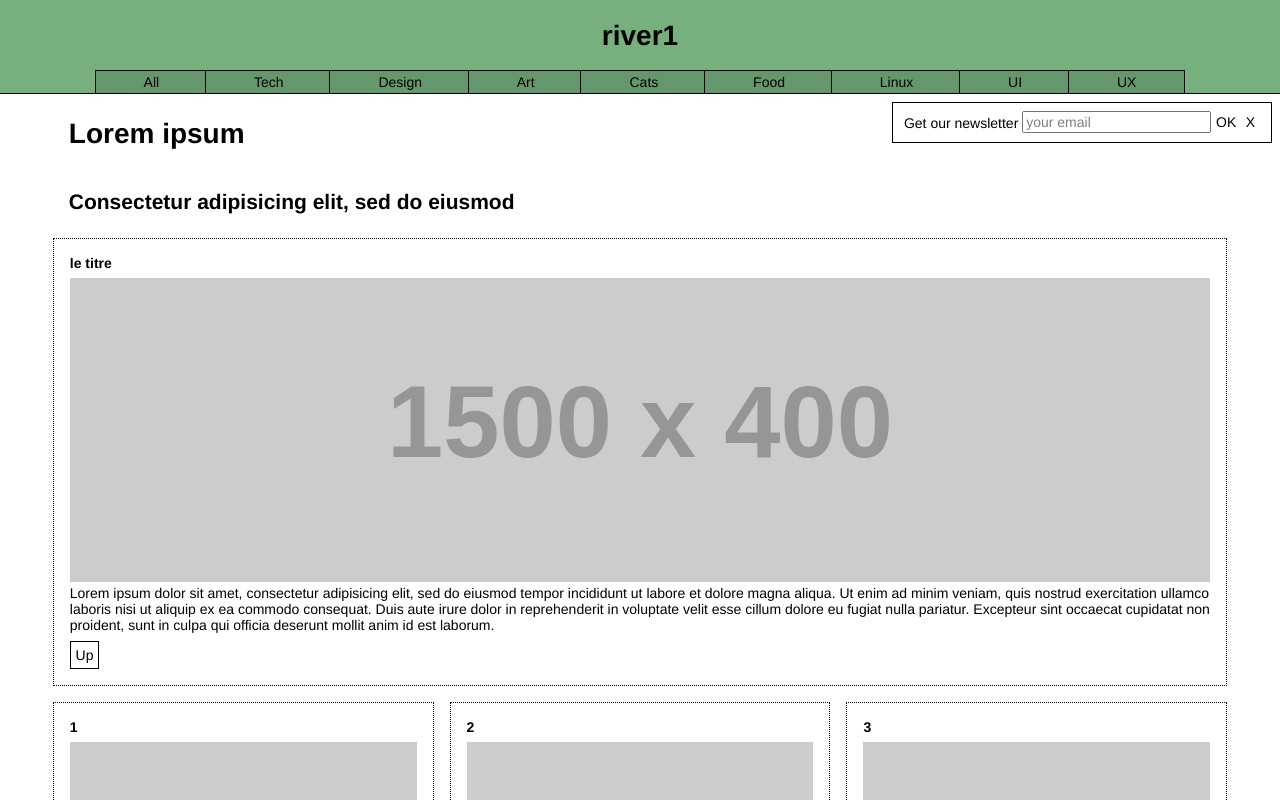
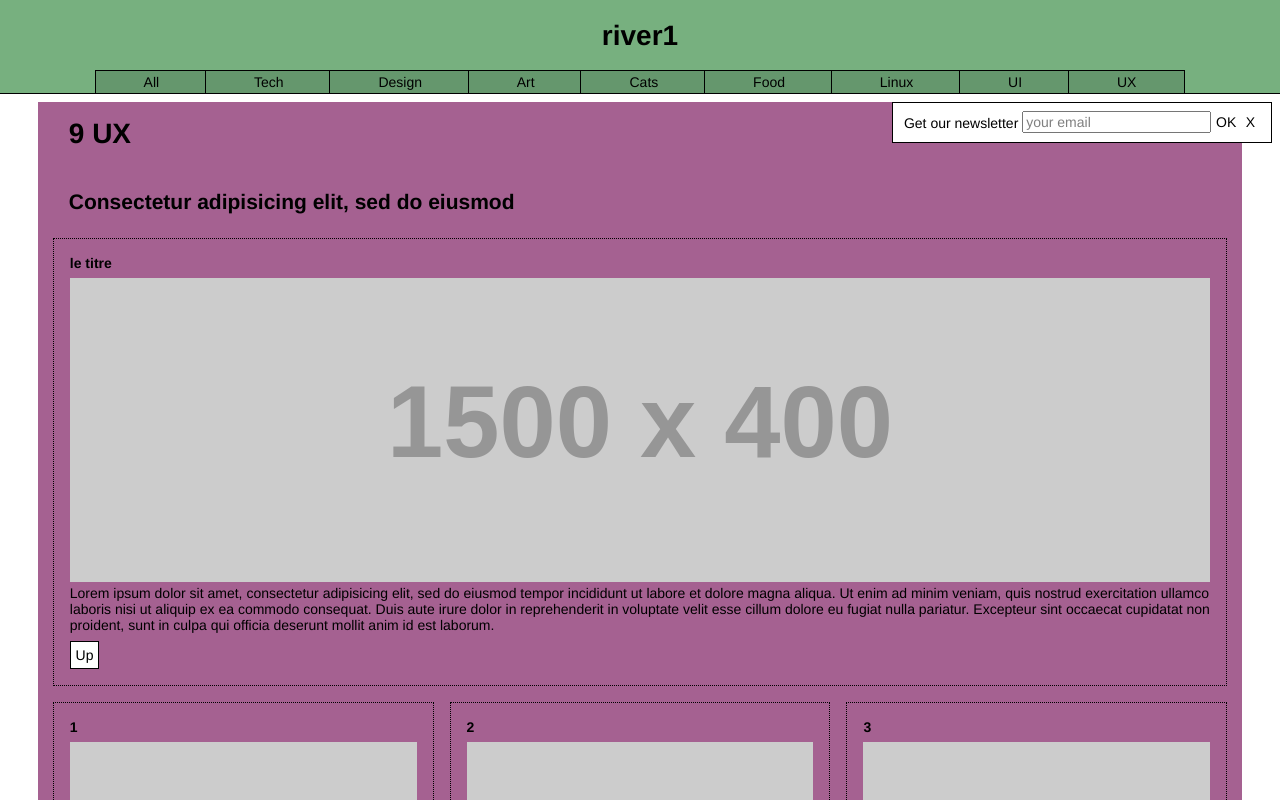
Before and after one commit to z888e/river1, a Vue app: page /#/nine in a window 1280 px wide. Shown: the top 800 px of the page. Built offline with nearby package versions, Linux system fonts and the light colour scheme; what vue-resource would draw is missing.

Commit message:
begin counters

```diff
--- a/src/components/Eight.vue
+++ b/src/components/Eight.vue
@@ -1,7 +1,7 @@
 <template>
 <div id="component">
   <div class="top">
-    <h1 class="titre">Lorem ipsum</h1>
+    <h1 class="titre">8 UI</h1>
     <h2 class="titre">Consectetur adipisicing elit, sed do eiusmod</h2>
     <article>
       <h3>le titre </h3>
@@ -178,4 +178,7 @@ export default {
 </script>
 
 <style scoped>
+#component{
+  background-color: #A5A191;
+}
 </style>
--- a/src/components/Five.vue
+++ b/src/components/Five.vue
@@ -1,7 +1,7 @@
 <template>
 <div id="component">
   <div class="top">
-    <h1 class="titre">Lorem ipsum</h1>
+    <h1 class="titre">5 Cats</h1>
     <h2 class="titre">Consectetur adipisicing elit, sed do eiusmod</h2>
     <article>
       <h3>le titre </h3>
@@ -178,4 +178,7 @@ export default {
 </script>
 
 <style scoped>
+#component{
+  background-color: #95A593;
+}
 </style>
--- a/src/components/Four.vue
+++ b/src/components/Four.vue
@@ -1,7 +1,7 @@
 <template>
 <div id="component">
   <div class="top">
-    <h1 class="titre">Lorem ipsum</h1>
+    <h1 class="titre">4 Art</h1>
     <h2 class="titre">Consectetur adipisicing elit, sed do eiusmod</h2>
     <article>
       <h3>le titre </h3>
@@ -178,4 +178,7 @@ export default {
 </script>
 
 <style scoped>
+#component{
+  background-color: #8D9EA5;
+}
 </style>
--- a/src/components/Nine.vue
+++ b/src/components/Nine.vue
@@ -1,7 +1,7 @@
 <template>
 <div id="component">
   <div class="top">
-    <h1 class="titre">Lorem ipsum</h1>
+    <h1 class="titre">9 UX</h1>
     <h2 class="titre">Consectetur adipisicing elit, sed do eiusmod</h2>
     <article>
       <h3>le titre </h3>
@@ -171,11 +171,14 @@ export default {
   name: 'nine',
   data() {
     return {
-      msg: '',
+      counter: 0,
     };
   },
 };
 </script>
 
 <style scoped>
+#component{
+  background-color: #A56191;
+}
 </style>
--- a/src/components/Seven.vue
+++ b/src/components/Seven.vue
@@ -1,7 +1,7 @@
 <template>
 <div id="component">
   <div class="top">
-    <h1 class="titre">Lorem ipsum</h1>
+    <h1 class="titre">7 Linux</h1>
     <h2 class="titre">Consectetur adipisicing elit, sed do eiusmod</h2>
     <article>
       <h3>le titre </h3>
@@ -178,4 +178,7 @@ export default {
 </script>
 
 <style scoped>
+#component{
+  background-color: #A5A191;
+}
 </style>
--- a/src/components/Six.vue
+++ b/src/components/Six.vue
@@ -1,7 +1,7 @@
 <template>
 <div id="component">
   <div class="top">
-    <h1 class="titre">Lorem ipsum</h1>
+    <h1 class="titre">6 Food</h1>
     <h2 class="titre">Consectetur adipisicing elit, sed do eiusmod</h2>
     <article>
       <h3>le titre </h3>
@@ -178,4 +178,7 @@ export default {
 </script>
 
 <style scoped>
+#component{
+  background-color: #A5919E;
+}
 </style>
--- a/src/components/Three.vue
+++ b/src/components/Three.vue
@@ -1,7 +1,7 @@
 <template>
 <div id="component">
   <div class="top">
-    <h1 class="titre">3 Lorem ipsum</h1>
+    <h1 class="titre">3 Design</h1>
     <h2 class="titre">Consectetur adipisicing elit, sed do eiusmod</h2>
     <article>
       <h3>le titre </h3>
@@ -178,4 +178,7 @@ export default {
 </script>
 
 <style scoped>
+#component{
+  background-color: #A5A191;
+}
 </style>
--- a/src/components/Two.vue
+++ b/src/components/Two.vue
@@ -1,7 +1,7 @@
 <template>
 <div id="component">
   <div class="top">
-    <h1 class="titre">Lorem ipsum</h1>
+    <h1 class="titre">2 Tech</h1>
     <h2 class="titre">Consectetur adipisicing elit, sed do eiusmod</h2>
     <article>
       <h3>le titre </h3>
@@ -171,11 +171,14 @@ export default {
   name: 'two',
   data() {
     return {
-      msg: '',
+      counter: 0,
     };
   },
 };
 </script>
 
 <style scoped>
+#component{
+  background-color: #;
+}
 </style>
```
